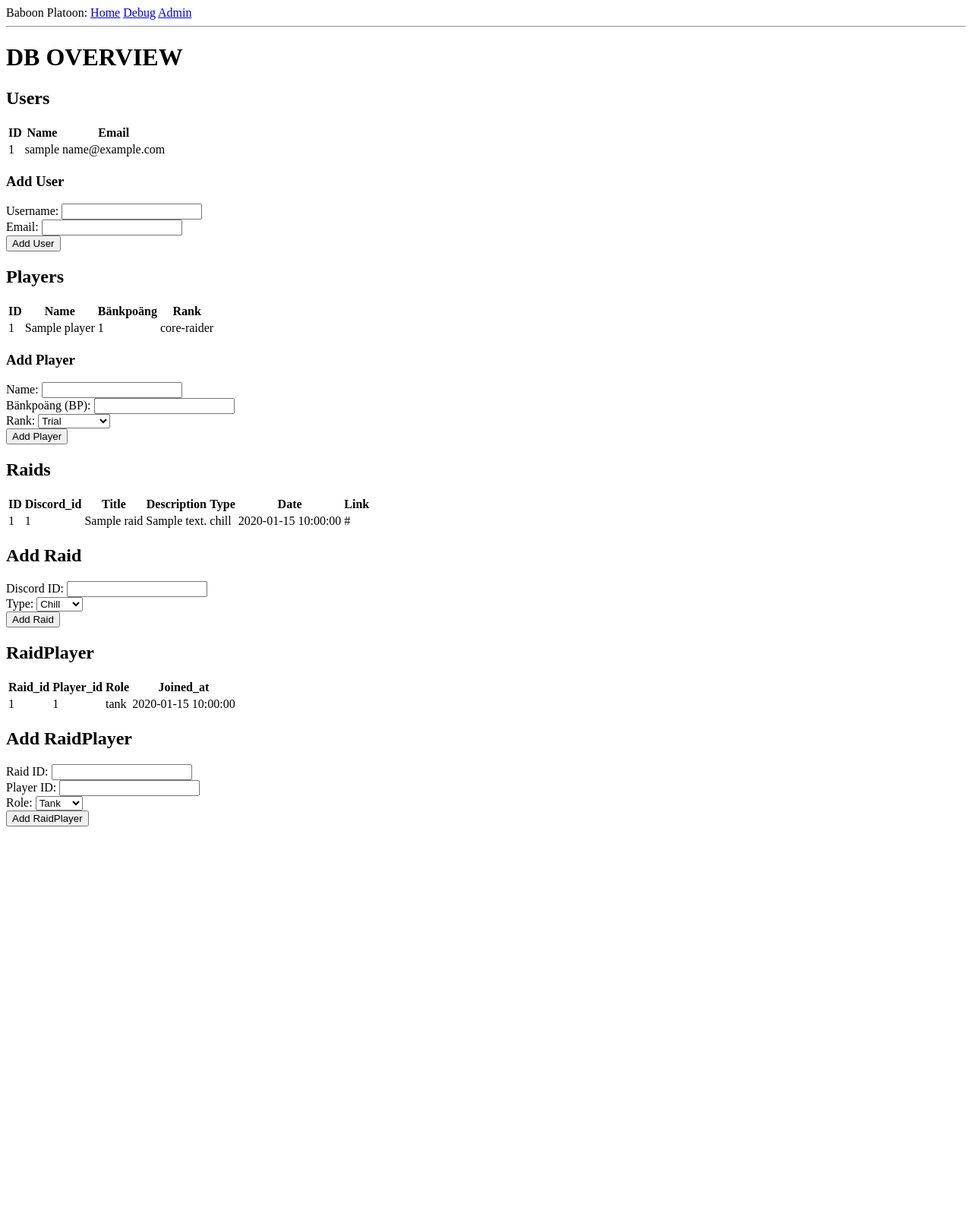
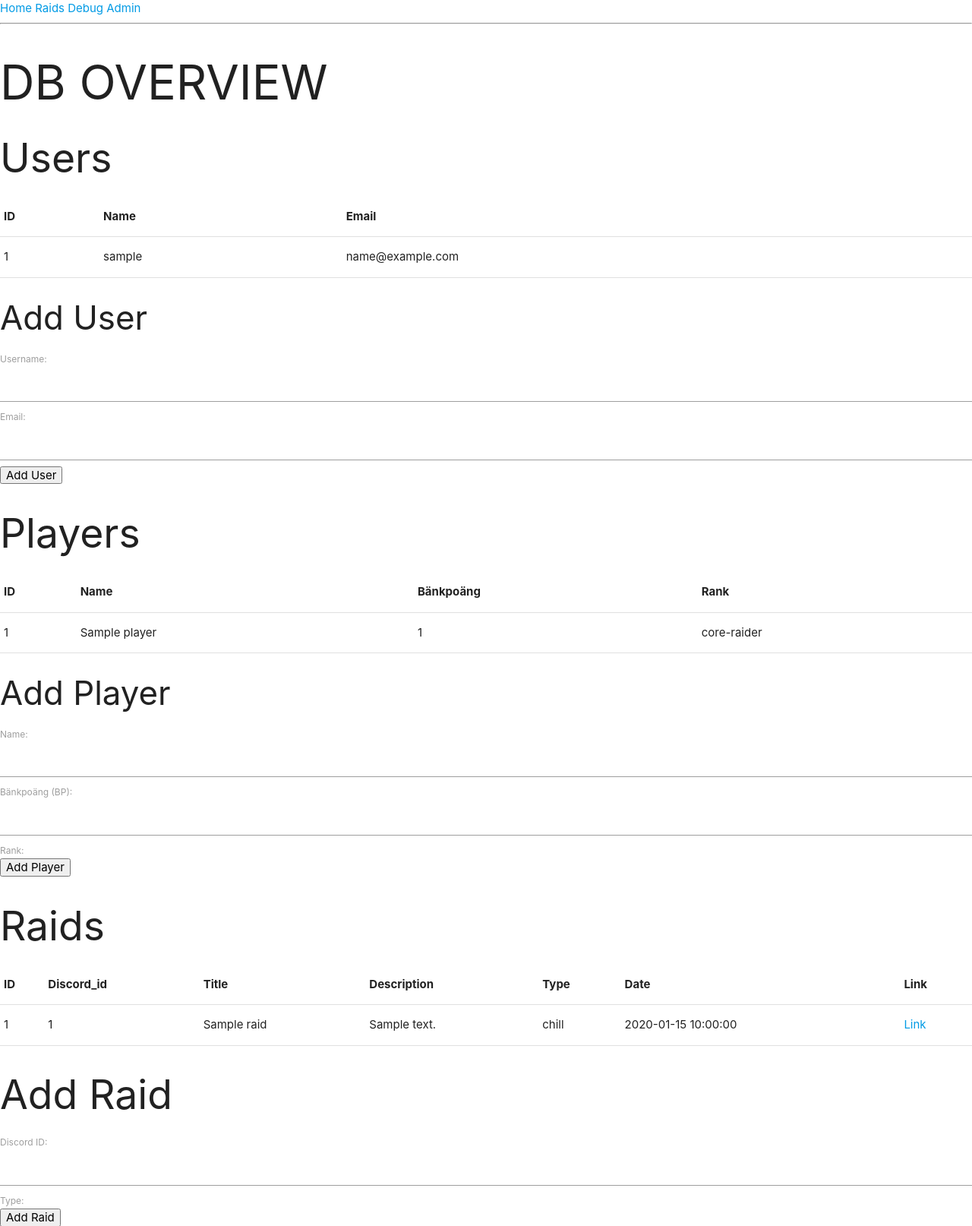
Before and after one commit to Siffran/baboon-web, a Flask app: page /debug in a window 1280 px wide. Shown: the top 1614 px of the page at 76% size. Before the commit the page ends 1088 px from the top, so only its background shows below. Run offline with Flask 3, Linux system fonts and the light colour scheme; tables that the repository leaves empty hold one stand-in row (values such as "Sample post"); some libraries are stand-ins or nearby versions.

Commit message:
continued work

```diff
--- a/app/__init__.py
+++ b/app/__init__.py
@@ -5,12 +5,14 @@
 from flask_sqlalchemy import SQLAlchemy
 from flask_migrate import Migrate
 from flask_login import LoginManager
+from flask_moment import Moment
 from config import Config
 
 db = SQLAlchemy()
 migrate = Migrate()
 login = LoginManager()
 login.login_view = 'login'
+moment = Moment()
 
 def create_app(config_class=Config):
     app = Flask(__name__)
@@ -19,6 +21,7 @@
     db.init_app(app)
     migrate.init_app(app, db)
     login.init_app(app)
+    moment.init_app(app)
 
     from app.errors import bp as errors_bp
     app.register_blueprint(errors_bp)
--- a/app/api/raids.py
+++ b/app/api/raids.py
@@ -60,13 +60,13 @@
 
         # Get all players in the raid, if some players in the raid do not exist in the database, add them
         # Fetch existing players
-        existing_players = db.session.query(Player).filter(Player.discord_id.in_(discord_ids)).all()
+        # existing_players = db.session.query(Player).filter(Player.discord_id.in_(discord_ids)).all()
 
         # Create a set of existing discord_ids for quick lookup
-        existing_discord_ids = {player.discord_id for player in existing_players}
+        # existing_discord_ids = {player.discord_id for player in existing_players}
 
         # Create a list for new players
-        new_players = []
+        # new_players = []
 
         """ # Iterate through the provided discord_ids
         for discord_id in discord_ids:
--- a/app/main/routes.py
+++ b/app/main/routes.py
@@ -35,6 +35,11 @@
 def logout():
     logout_user()
     return redirect(url_for('main.index'))
+
+@bp.route('/raids')
+def raids():
+    raids = db.session.scalars(sa.select(Raid)).all()
+    return render_template("raids.html", raids=raids)
 
 # Debug view for adding stuff to the database
 @bp.route('/debug')
--- a/app/templates/base.html
+++ b/app/templates/base.html
@@ -1,6 +1,12 @@
 <!doctype html>
 <html>
     <head>
+        <!-- Materialize CSS -->
+        <link href="https://cdnjs.cloudflare.com/ajax/libs/materialize/1.0.0/css/materialize.min.css" rel="stylesheet">
+        <!-- jQuery -->
+        <script src="https://cdnjs.cloudflare.com/ajax/libs/jquery/3.5.1/jquery.min.js"></script>
+        <!-- Materialize JS -->
+        <script src="https://cdnjs.cloudflare.com/ajax/libs/materialize/1.0.0/js/materialize.min.js"></script>
         {% if title %}
         <title>{{ title }} - Baboon Platoon</title>
         {% else %}
@@ -9,8 +15,8 @@
     </head>
     <body>
         <div>
-            Baboon Platoon:
             <a href="{{ url_for('main.index') }}">Home</a>
+            <a href="{{ url_for('main.raids') }}">Raids</a>
             <a href="{{ url_for('main.debug') }}">Debug</a>
             {% if current_user.is_anonymous %}
             <a href="{{ url_for('main.login') }}">Admin</a>
@@ -29,5 +35,8 @@
         {% endif %}
         {% endwith %}
         {% block content %}{% endblock %}
+
+        {{ moment.include_moment() }}
+        {{ moment.locale(auto_detect=True) }}
     </body>
 </html>
--- a/app/templates/debug.html
+++ b/app/templates/debug.html
@@ -98,7 +98,9 @@
                 <td>{{ raid.description }}</td>
                 <td>{{ raid.type }}</td>
                 <td>{{ raid.timestamp }}</td>
-                <td>{{ raid.link }}</td>
+                <td>
+                    <a href="{{ raid.link }}">Link</a>
+                </td>
             </tr>
         {% else %}
             <tr>
```
Also changed, not shown: app/templates/raids.html (added, +27 -0 lines), README.md, app/templates/players.html (added).
